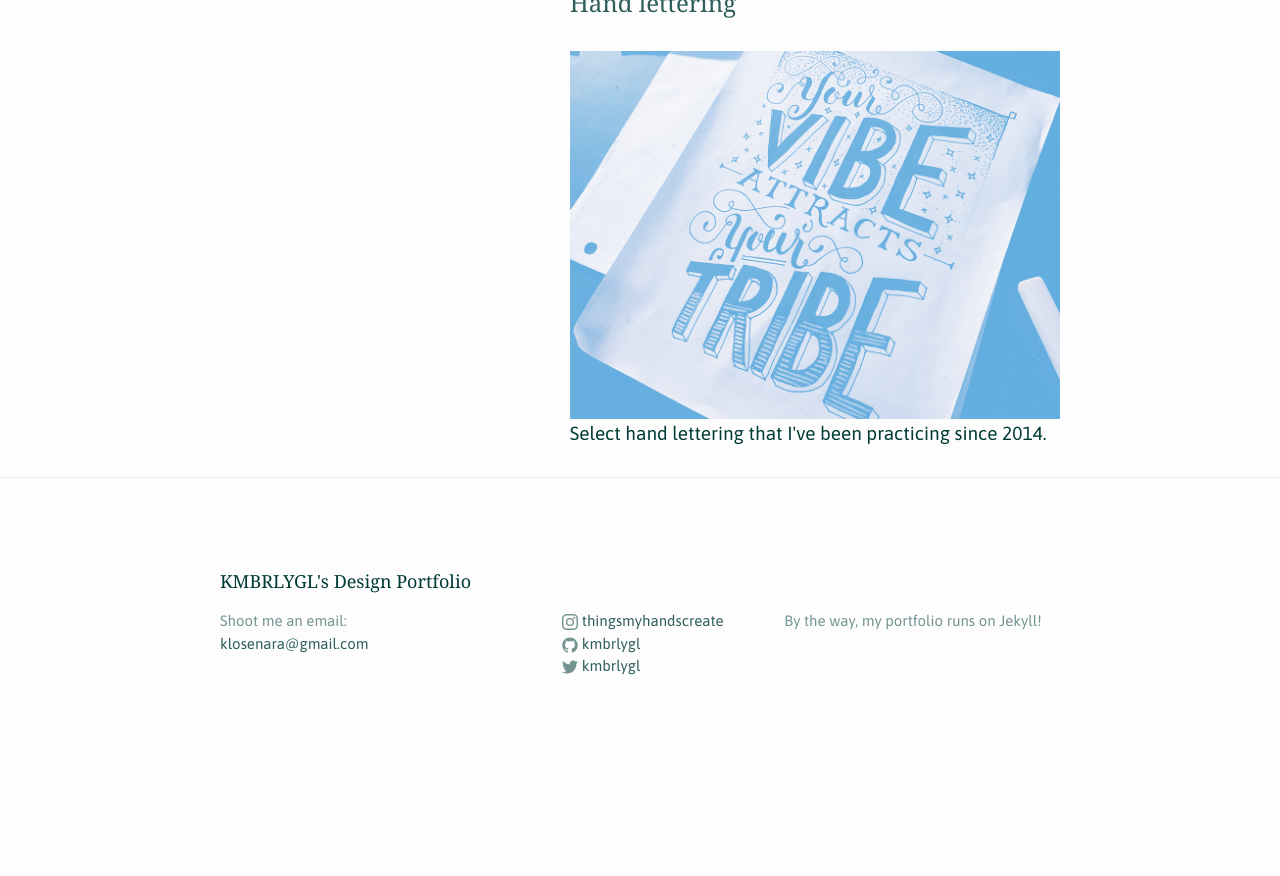
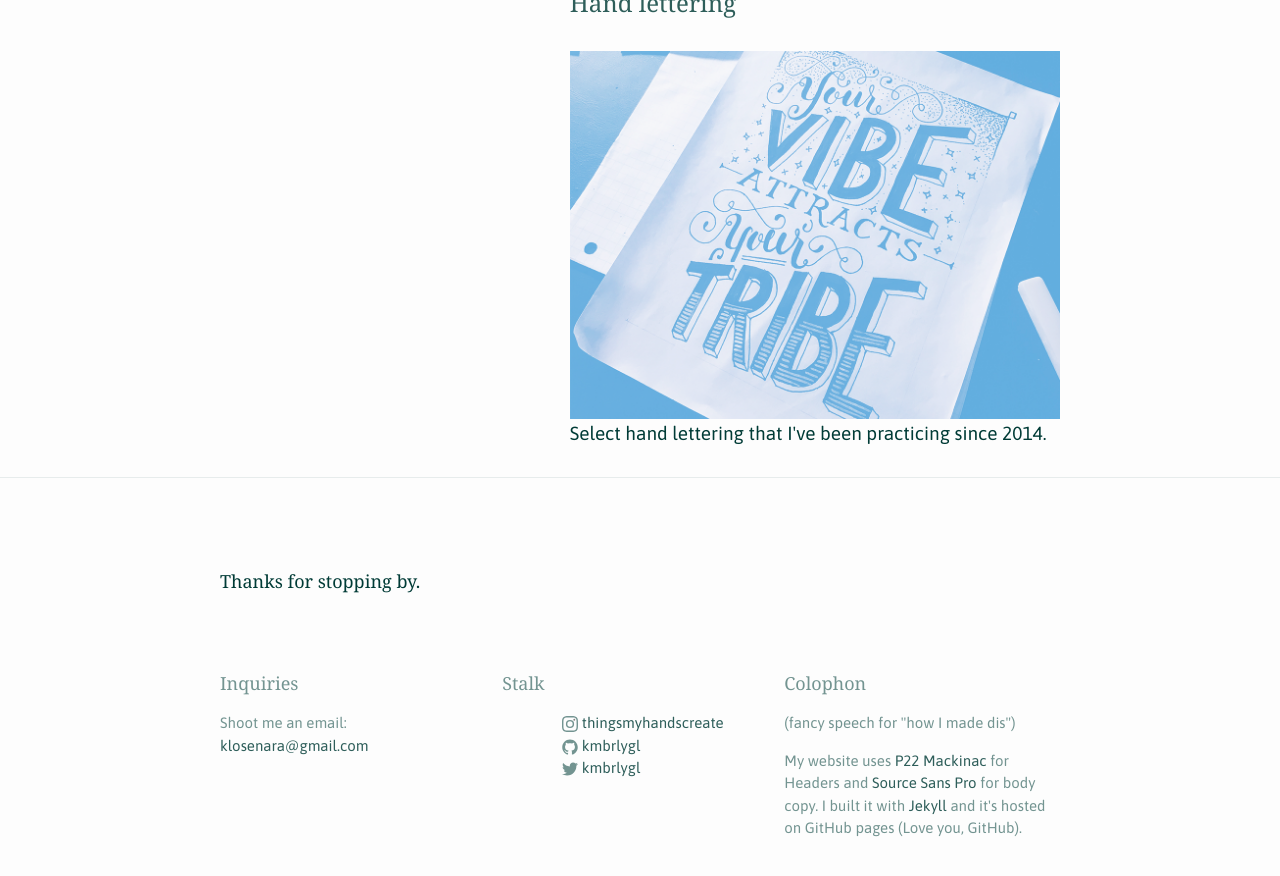
Before and after one commit to kmbrlygl/kmbrlygl.github.io, a Jekyll site: the page built from index.html, in a window 1280 px wide and 900 px high, scrolled down 3454 px. Shown: the top 876 px of the window. Built offline with Jekyll 4.4.1, drawn with Linux system fonts in a browser that asks for light colours; before the commit the page ends 4192 px from its top, so only the background shows below that.

Commit message:
Updated footer

```diff
--- a/_includes/footer.html
+++ b/_includes/footer.html
@@ -2,14 +2,16 @@
 
   <div class="wrapper">
 
-    <h2 class="footer-heading">{{ site.title }}</h2>
+    <h2 class="footer-heading">Thanks for stopping by.</h2>
 
     <div class="footer-col-wrapper">
       <div class="footer-col footer-col-1">
+        <h2 class="footer-heading">Inquiries</h2>
         <p>Shoot me an email: <a href="mailto:{{ site.email }}">{{ site.email }}</a></p>
       </div>
 
       <div class="footer-col footer-col-2">
+        <h2 class="footer-heading">Stalk</h2>
         <ul class="social-media-list">
           {% if site.instagram_username %}
           <li>
@@ -30,7 +32,9 @@
       </div>
 
       <div class="footer-col footer-col-3">
-        <p>By the way, my portfolio runs on Jekyll!</p>
+        <h2 class="footer-heading">Colophon</h2>
+        <p>(fancy speech for "how I made dis")</p>
+        <p>My website uses <a href="https://www.p22.com/family-Mackinac" target="_blank">P22 Mackinac</a> for Headers and <a href="https://fonts.google.com/specimen/Source+Sans+Pro" target="_blank">Source Sans Pro</a> for body copy. I built it with <a href="https://jekyllrb.com/" target="_blank">Jekyll</a> and it's hosted on GitHub pages (Love you, GitHub).
       </div>
     </div>
 
```
